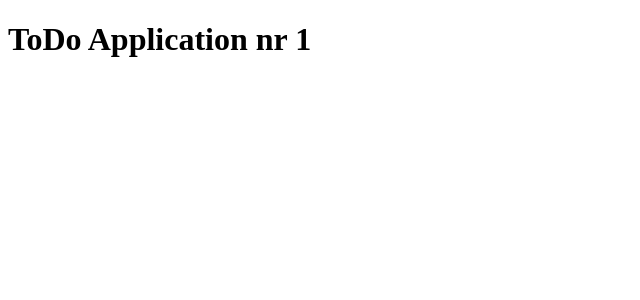
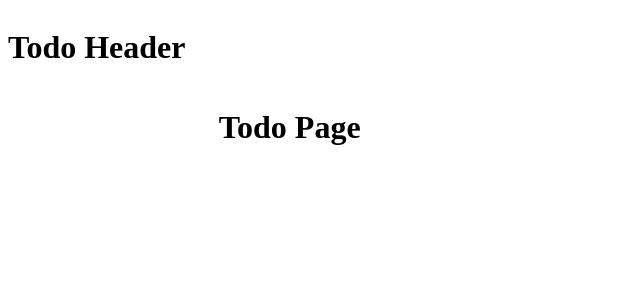
Before and after one commit to romanocast/todoReactApp, a React (Create React App) app: page / in a window 1280 px wide. Shown: the top 300 px of the page, without its empty margins (0-640 px from the left). Built offline with nearby package versions, Linux system fonts and the light colour scheme.

Commit message:
commit nr1

```diff
--- a/package.json
+++ b/package.json
@@ -3,6 +3,8 @@
   "version": "0.1.0",
   "private": true,
   "dependencies": {
+    "@material-ui/core": "^4.12.3",
+    "@material-ui/icons": "^4.11.2",
     "@testing-library/jest-dom": "^5.14.1",
     "@testing-library/react": "^11.2.7",
     "@testing-library/user-event": "^12.8.3",
--- a/public/index.html
+++ b/public/index.html
@@ -3,11 +3,12 @@
   <head>
     <meta charset="utf-8" />
     <link rel="icon" href="%PUBLIC_URL%/favicon.ico" />
+    <link rel="stylesheet" href="https://fonts.googleapis.com/css?family=Roboto:300,400,500,700&display=swap" />
     <meta name="viewport" content="width=device-width, initial-scale=1" />
     <meta name="theme-color" content="#000000" />
     <meta
       name="description"
-      content="Web site created using create-react-app"
+      content="A ToDo Application "
     />
     <link rel="apple-touch-icon" href="%PUBLIC_URL%/logo192.png" />
     <!--
@@ -24,7 +25,7 @@
       work correctly both with client-side routing and a non-root public URL.
       Learn how to configure a non-root public URL by running `npm run build`.
     -->
-    <title>React App</title>
+    <title>Todo App</title>
   </head>
   <body>
     <noscript>You need to enable JavaScript to run this app.</noscript>
--- a/src/TodoApp.tsx
+++ b/src/TodoApp.tsx
@@ -1,8 +1,11 @@
 import React from 'react';
+import AppLayout from './component/application/AppLayout';
+import TodoPage from './component/todo/TodoPage';
+import TodoHeader from './component/todo/TodoHeader';
 
 const TodoApp: React.FC = () => {
   return (
-    <h1>ToDo Application nr 1</h1>
+   <AppLayout header= {<TodoHeader/>} body={<TodoPage/>}/>
   );
 }
 export default TodoApp
--- /dev/null
+++ b/src/component/application/AppLayout.tsx
@@ -0,0 +1,33 @@
+import { Grid } from '@material-ui/core';
+import React, { ReactElement } from 'react';
+
+interface AppLayoutProps {
+    header: ReactElement
+    body: ReactElement
+}
+
+const AppLayout: React.FC<AppLayoutProps> = (props: AppLayoutProps) => {
+    return (
+        //<h1>AppLayout</h1>
+        <Grid container direction="column">
+
+            <Grid item>
+                {props.header}
+            </Grid>
+
+            <Grid container direction="row">
+               {/* man kann nicht {0} nehmen sondern muss auto nehmen*/}
+                <Grid item xs="auto" sm={1} lg={2}>
+                </Grid>
+                <Grid item xs={12} sm={10} lg={8}>
+                    {props.body}
+                </Grid>
+                <Grid item xs="auto" sm={1} lg={2}>
+                </Grid>
+            </Grid>
+
+        </Grid>
+    );
+}
+
+export default AppLayout
--- /dev/null
+++ b/src/component/todo/TodoHeader.tsx
@@ -0,0 +1,9 @@
+import React from "react";
+
+const TodoHeader: React.FC = () => {
+    return (
+        <h1>Todo Header</h1>
+    );
+}
+
+export default TodoHeader
--- /dev/null
+++ b/src/component/todo/TodoPage.tsx
@@ -0,0 +1,9 @@
+import React from "react";
+
+const TodoPage: React.FC = () => {
+    return (
+        <h1>Todo Page</h1>
+    );
+}
+
+export default TodoPage
```
Also changed, not shown: 1 other file (tests, documents, lock files or other folders).
